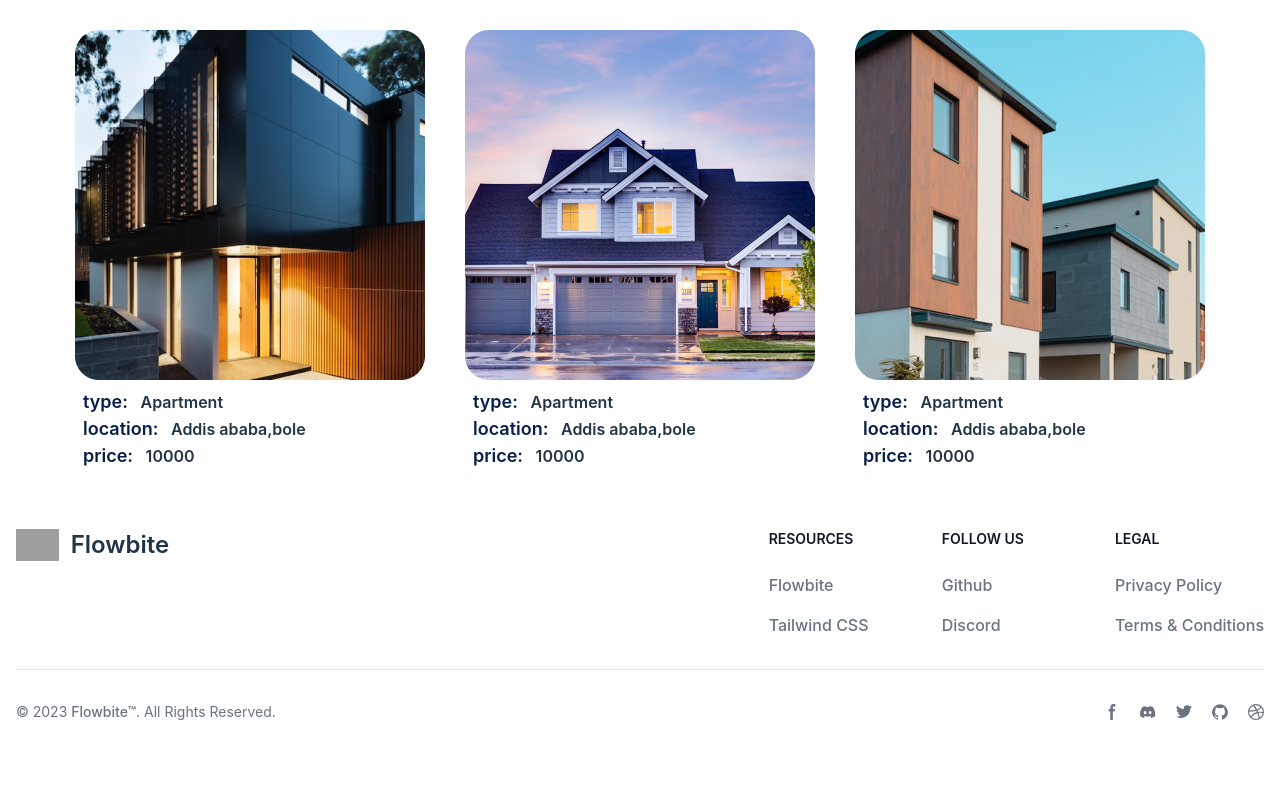
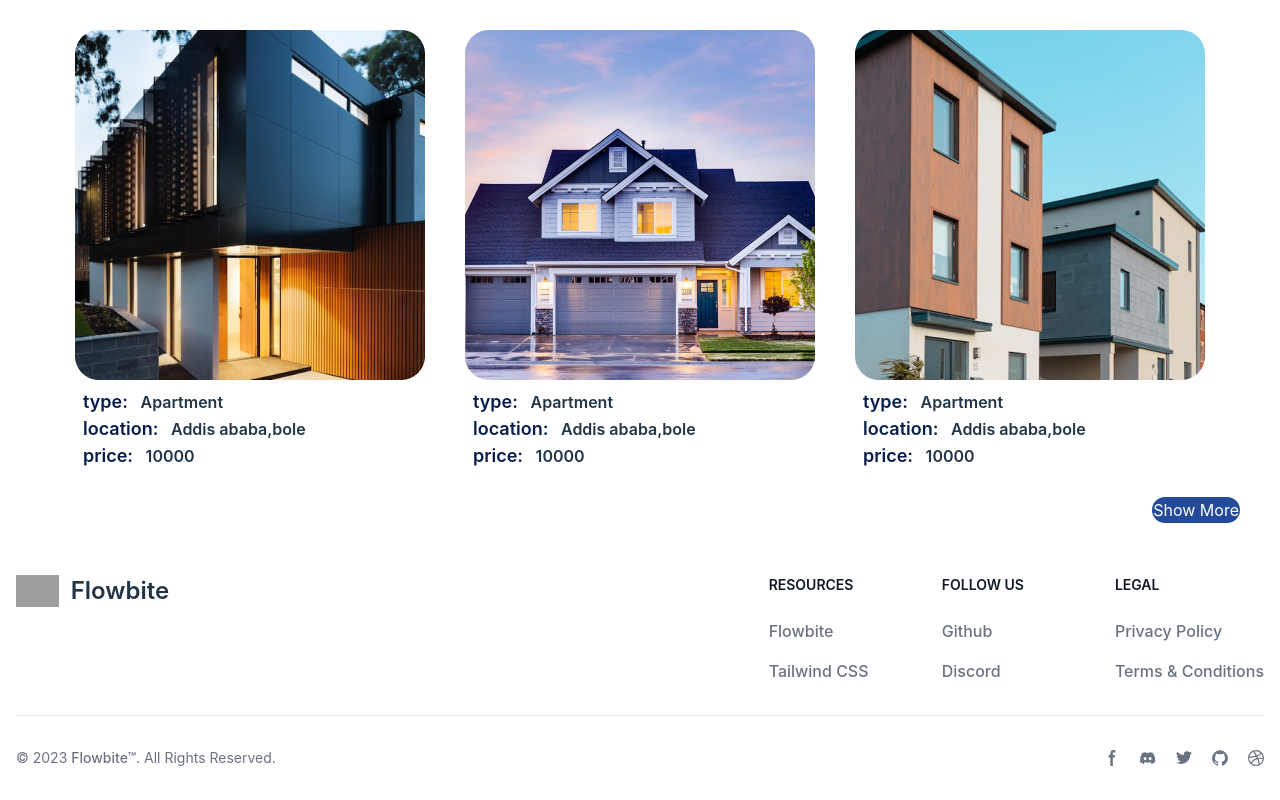
Before and after one commit to adnan4k/RMS, a React (Vite) app in the folder frontend/: page /home in a window 1280 px wide. Shown: the part 1406-2206 px from the top of the page. Before the commit the page ends 2160 px from the top, so only its background shows below. Built offline with nearby package versions, Linux system fonts and the light colour scheme; grey boxes are pictures that could not be loaded.

Commit message:
showmore button added

```diff
--- a/frontend/src/components/Popular.jsx
+++ b/frontend/src/components/Popular.jsx
@@ -40,7 +40,7 @@ function Popular() {
   return (
     <div className="grid gap-10 grid-cols-3 mx-auto">
       {datas.map((data, index) => (
-        <div key={index} className="container ">
+        <div key={index} className="container">
           <div>
             <img src={data.image} alt="home" />
           </div>
--- a/frontend/src/pages/Home.jsx
+++ b/frontend/src/pages/Home.jsx
@@ -14,8 +14,8 @@ function Home() {
           </div>
           <div>
             <p className="text-xl my-5">
-              A Great Platform to Connect users Directly with Tenant
-              and Discover Your Dream Home
+              A Great Platform to Connect users Directly with Tenant and
+              Discover Your Dream Home
             </p>
           </div>
         </div>
@@ -23,9 +23,16 @@ function Home() {
           <SearchComponent />
         </div>
         <div>
-          <div  className="flex flex-col justify-center items-center mx-auto">
-            <h2 className="text-[#081E4A] font-bold my-5 text-3xl">Trending Listings</h2>
-          <Popular/>
+          <div className="flex flex-col justify-center items-center mx-auto">
+            <h2 className="text-[#081E4A] font-bold my-5 text-3xl">
+              Trending Listings
+            </h2>
+            <Popular />
+          </div>
+          <div className="flex justify-end mr-10 my-5">
+            <button className=" text-white bg-[#234B9A] rounded-2xl">
+              Show More
+            </button>
           </div>
         </div>
       </div>
```
